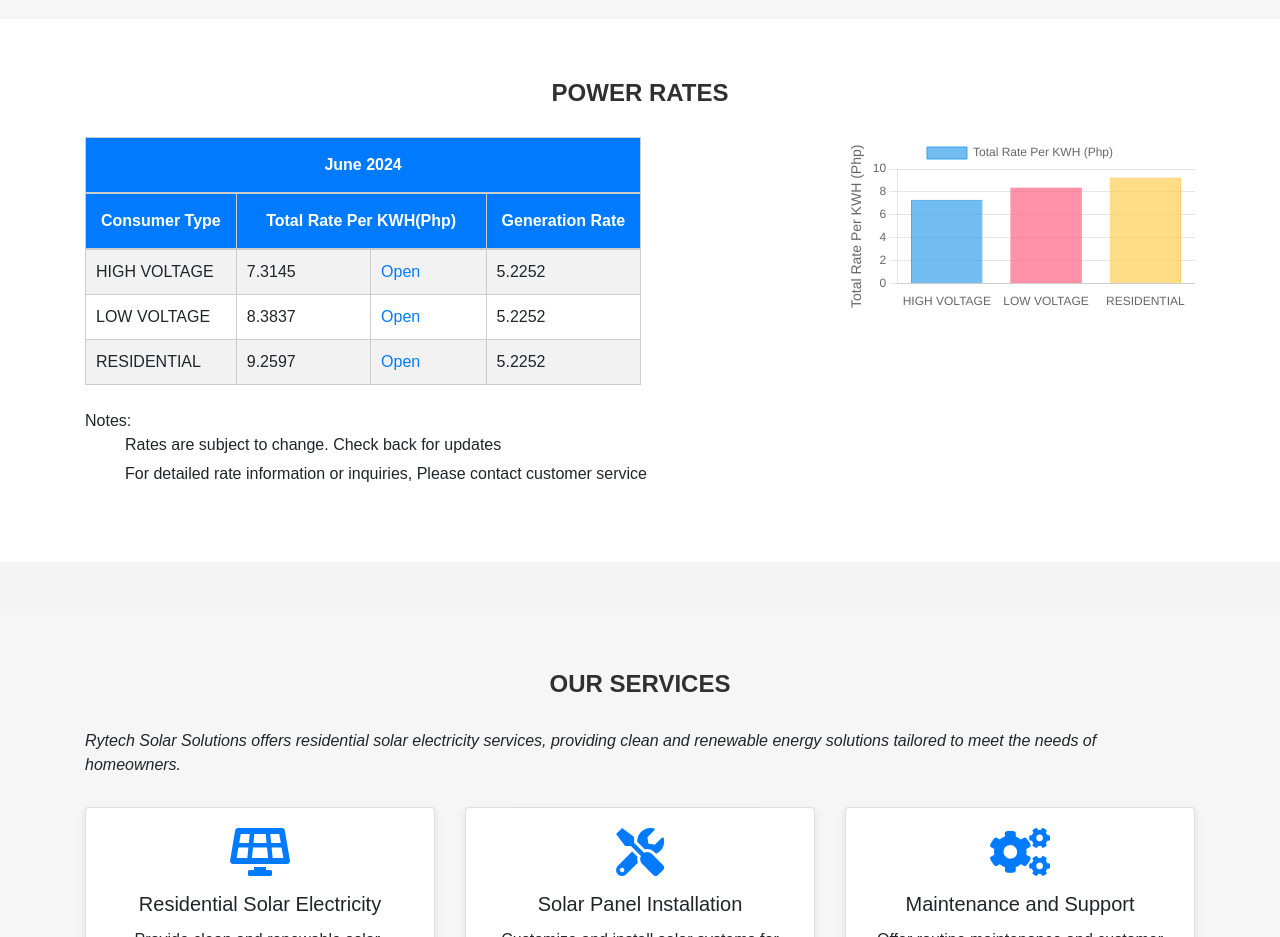
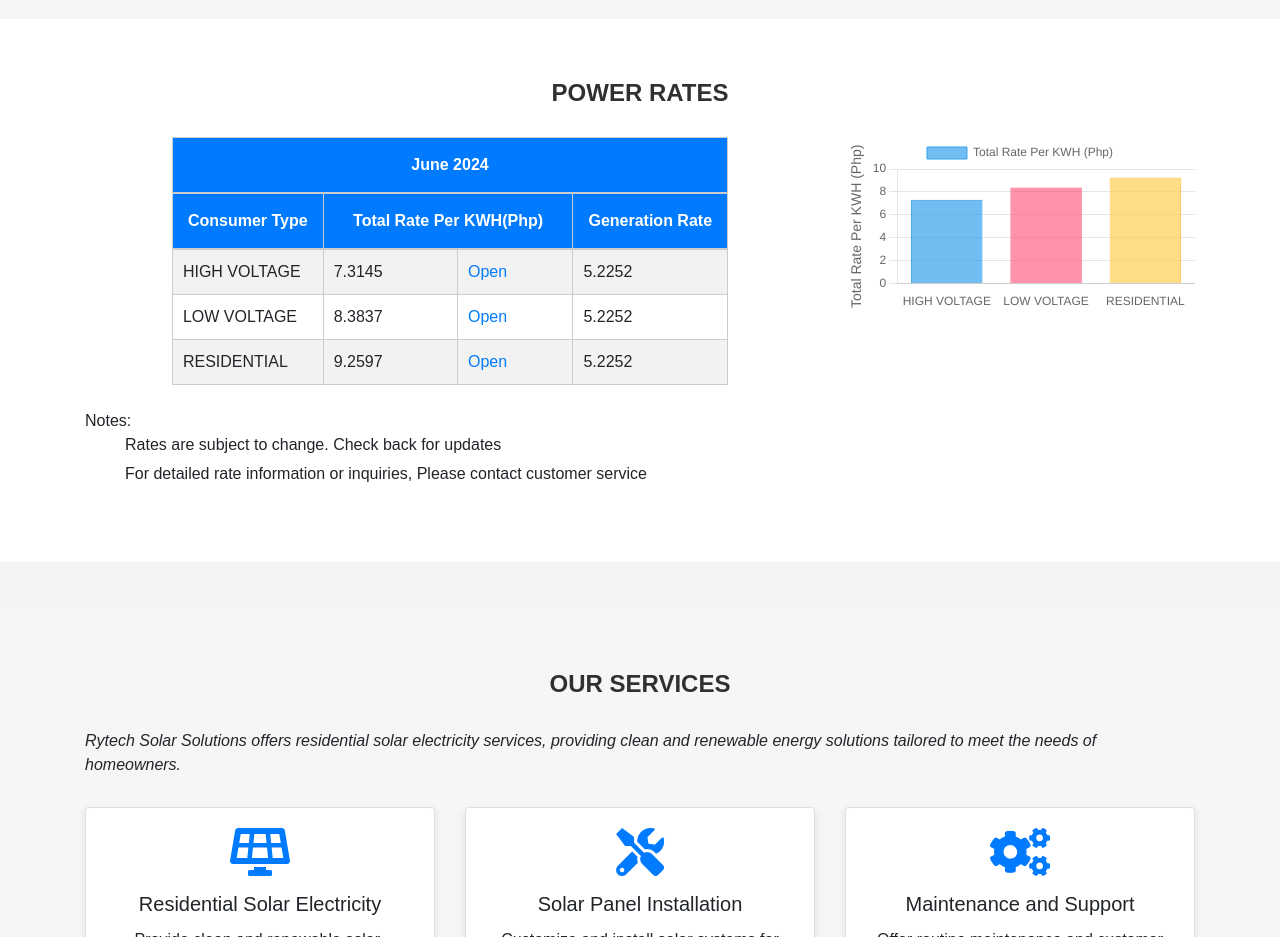
Before and after one commit to jetmanzanero/RytechSolarSolutions, a plain HTML site: page index.html in a window 1280 px wide. Shown: the part 1400-2337 px from the top of the page. Drawn offline with nearby package versions, Linux system fonts and the light colour scheme.

Commit message:
Add files via upload

```diff
--- a/index.html
+++ b/index.html
@@ -94,7 +94,7 @@
           <h2 class="text-center">Power Rates</h2>
           <div class="row">
               <div class="col-sm-8">
-                  <div class="table-wrapper">
+                  <div class="table-wrapper table-responsive">
                       <table class="table-power-rates strippled">
                           <thead class="thead-dark">
                               <tr>
--- a/style.css
+++ b/style.css
@@ -50,6 +50,7 @@ section:nth-child(even){
   }
 .table-power-rates{
   border-collapse: collapse;
+  margin: 0 auto;
 }
 .table-power-rates th, td{
   border: 1px solid #ccc;
```
